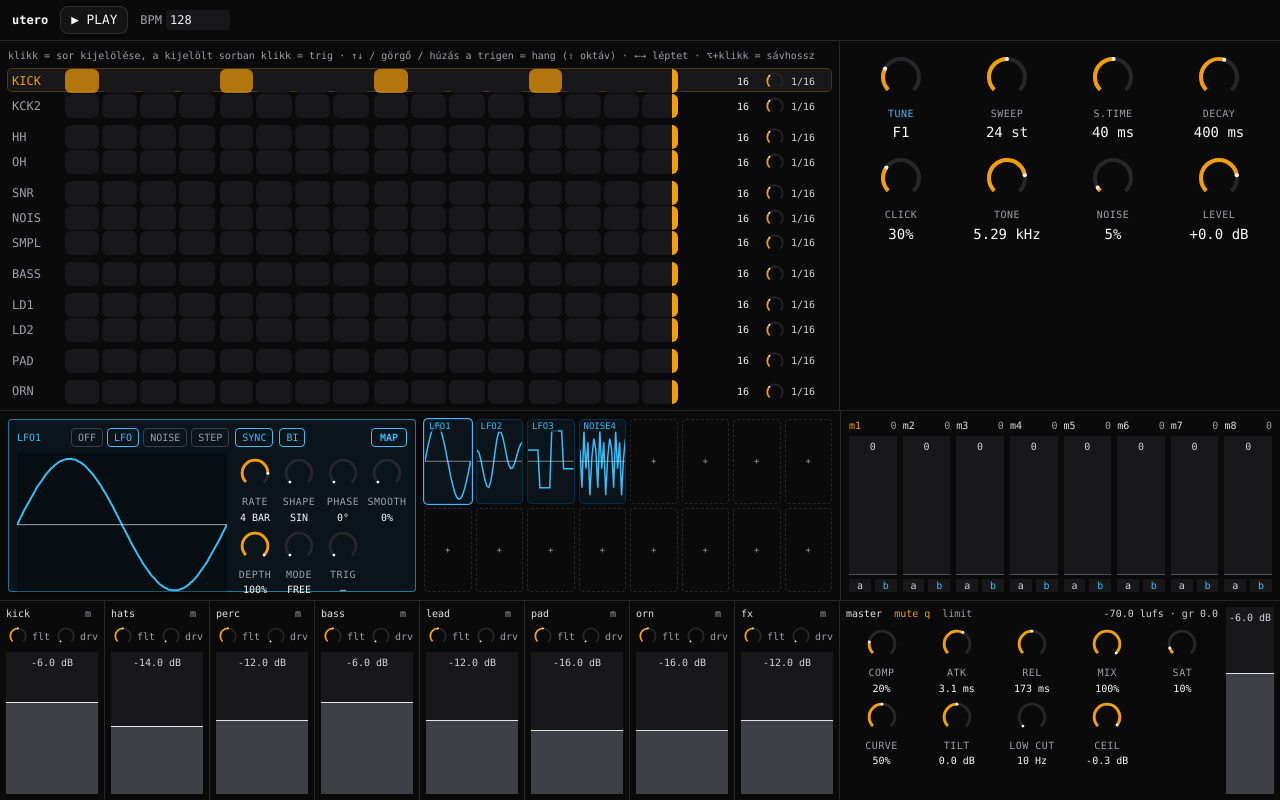
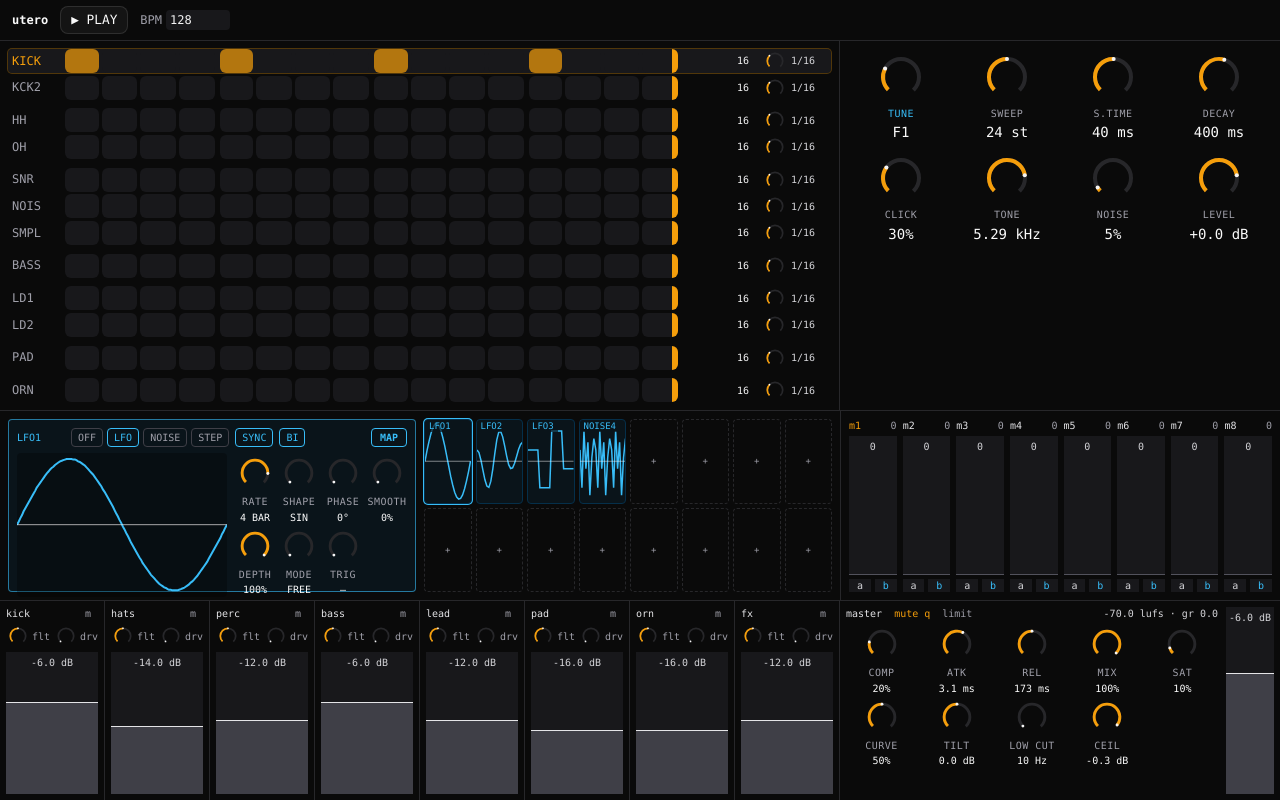
Before and after one commit to benjamin-rigo/utero, a React (Vite) app in the folder web/: page / in a window 1280 px wide. Built offline with nearby package versions, Linux system fonts and the light colour scheme.

Commit message:
feat(web): drop the hint line above the sequencer
Co-Authored-By: Claude Opus 5.5 <noreply@anthropic.com>

```diff
--- a/web/src/ui/SequencerMatrix.tsx
+++ b/web/src/ui/SequencerMatrix.tsx
@@ -82,7 +82,6 @@ export function SequencerMatrix({ state, playheads, onToggle, onSetLength, onSet
       onPointerUp={() => { lengthDrag.current = null }}
       onPointerCancel={() => { lengthDrag.current = null }}
       className="flex min-h-0 flex-1 flex-col gap-[3px] border-r border-zinc-800 p-2">
-      <p className="pb-1 text-[10px] text-zinc-400">klikk = sor kijelölése, a kijelölt sorban klikk = trig · ↑↓ / görgő / húzás a trigen = hang (⇧ oktáv) · ←→ léptet · ⌥+klikk = sávhossz</p>
       {state.tracks.map((tr, t) => {
         const newBus = t > 0 && state.tracks[t - 1].bus !== tr.bus
         const selected = state.selected === t
```
